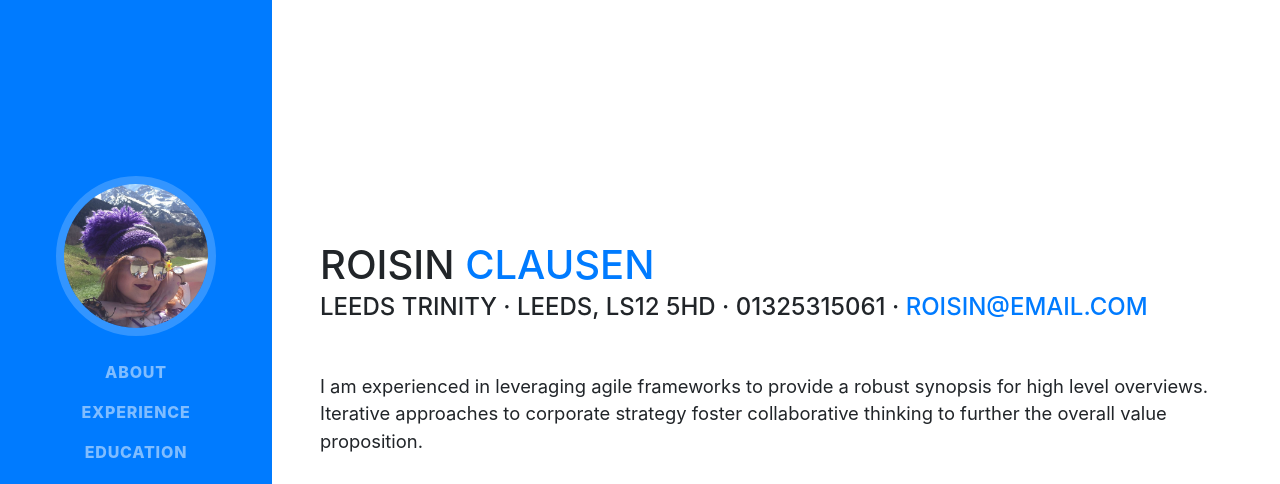
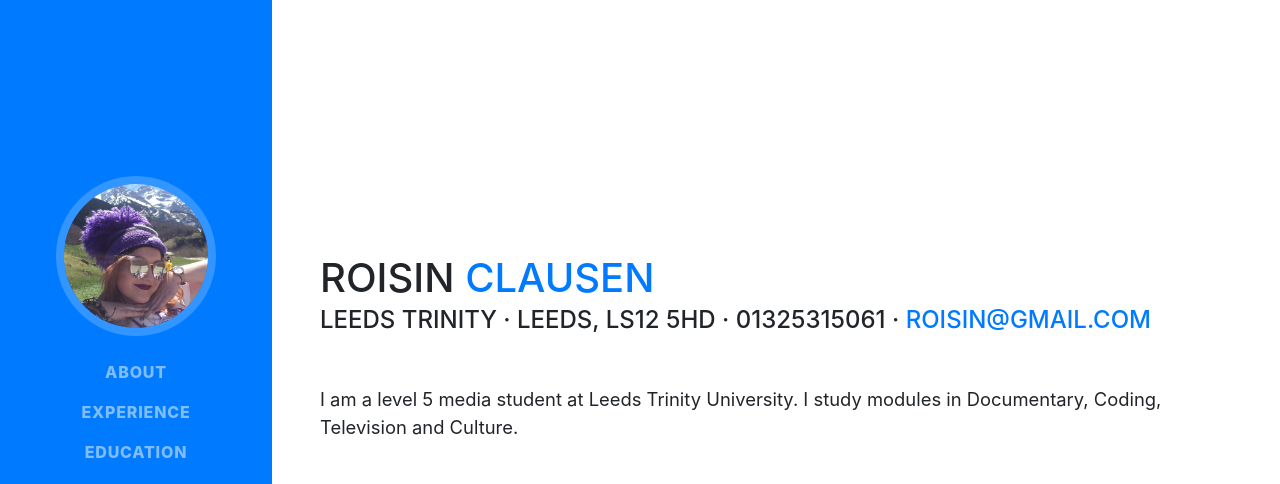
Before and after one commit to roisinclausen/roisinclausen.github.io, a website with bundled scripts: page index.html in a window 1280 px wide. Shown: the top 484 px of the page. Built offline with nearby package versions, Linux system fonts and the light colour scheme; a web font is replaced by a local one.

Commit message:
Update index.html

```diff
--- a/index.html
+++ b/index.html
@@ -70,9 +70,9 @@
             <span class="text-primary">Clausen</span>
           </h1>
           <div class="subheading mb-5">Leeds Trinity · Leeds, LS12 5HD · 01325315061 ·
-            <a href="mailto:name@email.com">roisin@email.com</a>
+            <a href="mailto:name@email.com">roisin@gmail.com</a>
           </div>
-          <p class="lead mb-5">I am experienced in leveraging agile frameworks to provide a robust synopsis for high level overviews. Iterative approaches to corporate strategy foster collaborative thinking to further the overall value proposition.</p>
+          <p class="lead mb-5">I am a level 5 media student at Leeds Trinity University. I study modules in Documentary, Coding, Television and Culture.</p>
           <div class="social-icons">
             <a href="#">
               <i class="fab fa-linkedin-in"></i>
```
